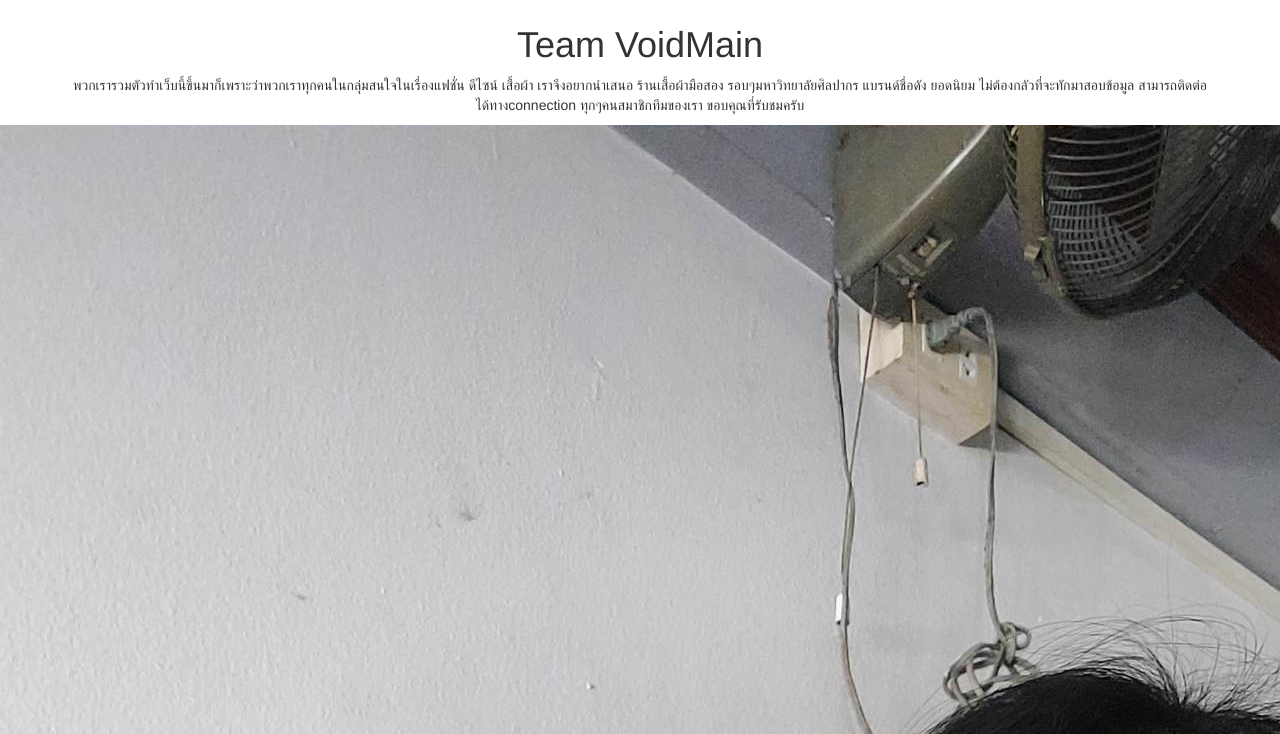
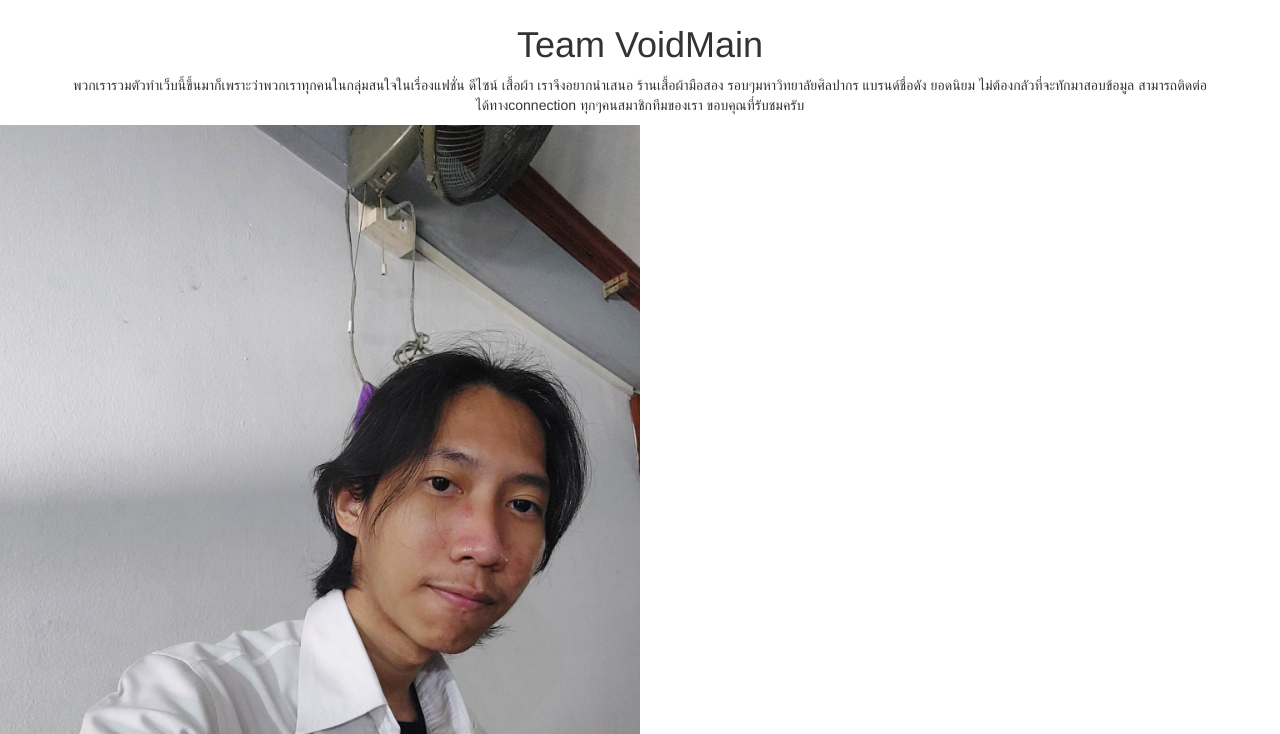
Before and after one commit to thanachotelu/ourweb, a plain HTML site: page members.html in a window 1280 px wide. Shown: the part 66-800 px from the top of the page. Drawn offline with nearby package versions, Linux system fonts and the light colour scheme.

Commit message:
Update members.html

```diff
--- a/members.html
+++ b/members.html
@@ -25,8 +25,8 @@
   <h1><center>Team VoidMain</center></h1>
   <p><center>พวกเรารวมตัวทำเว็บนี้ขึ้นมาก็เพราะว่าพวกเราทุกคนในกลุ่มสนใจในเรื่องแฟชั่น ดีไซน์ เสื้อผ้า เราจึงอยากนำเสนอ ร้านเสื้อผ้ามือสอง รอบๆมหาวิทยาลัยศิลปากร แบรนด์ชื่อดัง ยอดนิยม ไม่ต้องกลัวที่จะทักมาสอบข้อมูล สามารถติดต่อได้ทางconnection ทุกๆคนสมาชิกทีมของเรา ขอบคุณที่รับชมครับ</center></p>
 </div>
-<div class="card" style="width:**%">
-    <img class="card-img-top" src="img/phu.jpg" alt="Card image">
+<div class="card" >
+    <img class="card-img-top" src="img/phu.jpg" alt="Card image" style="width:50%">
     <div class="card-body">
       <h1 class="card-title">Thanachote Keakwanwong</h1>
       <h2 class="card-text">Web Creator</h2>
```
